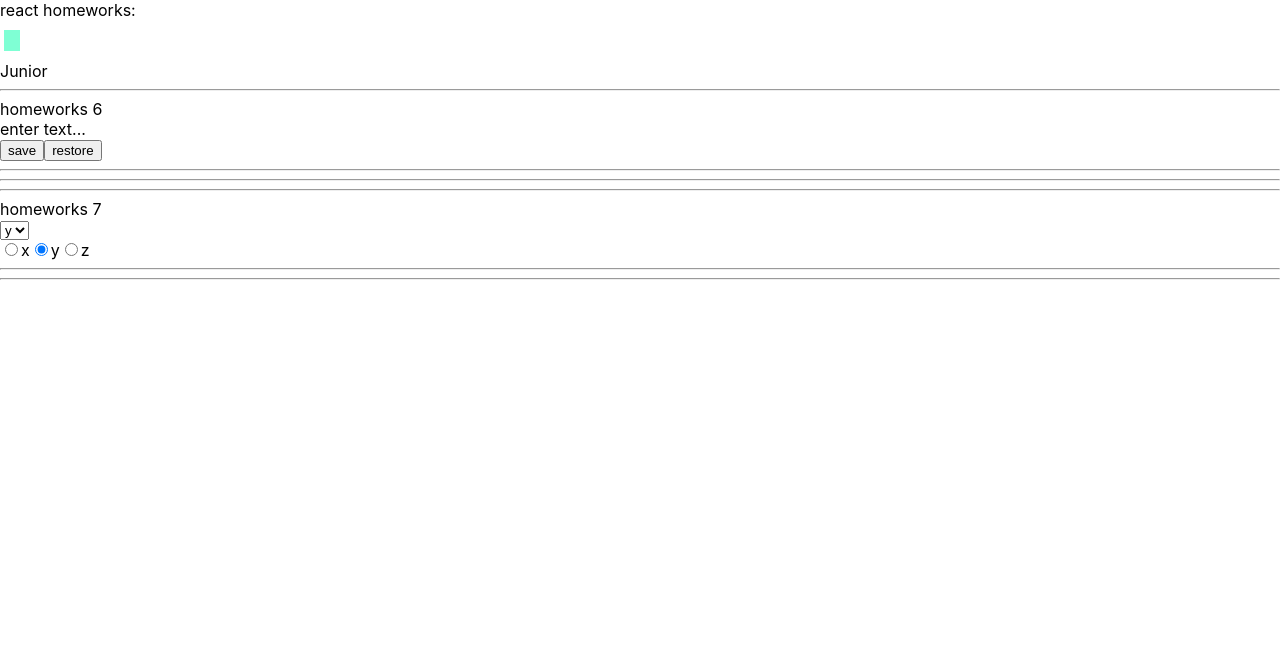
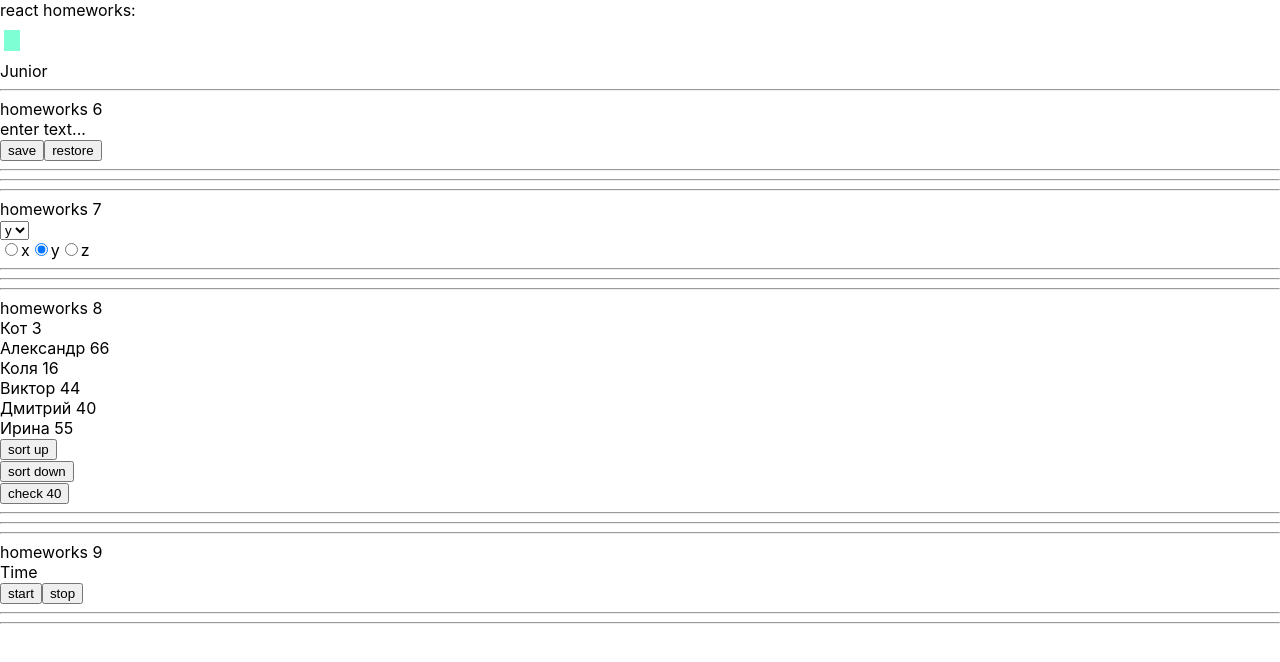
Before and after one commit to mskuratova/homeworksN, a React (Create React App) app: page /#/junior in a window 1280 px wide. Shown: the top 662 px of the page. Built offline with nearby package versions, Linux system fonts and the light colour scheme.

Commit message:
8 урок

```diff
--- a/src/p2-homeworks/h5/pages/Junior.tsx
+++ b/src/p2-homeworks/h5/pages/Junior.tsx
@@ -1,6 +1,8 @@
 import React from 'react'
 import HW6 from "../../h6/HW6";
 import HW7 from "../../h7/HW7";
+import HW8 from "../../h8/HW8";
+import HW9 from "../../h9/HW9";
 
 function Junior() {
     return (
@@ -8,6 +10,8 @@ function Junior() {
             Junior
             <HW6/>
             <HW7/>
+            <HW8/>
+            <HW9/>
 
         </div>
     )
--- a/src/p2-homeworks/h8/HW8.tsx
+++ b/src/p2-homeworks/h8/HW8.tsx
@@ -2,9 +2,13 @@ import React, {useState} from 'react'
 import {homeWorkReducer} from './bll/homeWorkReducer'
 import SuperButton from '../h4/common/c2-SuperButton/SuperButton'
 
-// export type UserType =
+export type UserType ={
+    _id:number
+    name: string
+    age: number
+}
 
-const initialPeople = [
+const initialPeople:UserType[] = [
     {_id: 0, name: 'Кот', age: 3},
     {_id: 1, name: 'Александр', age: 66},
     {_id: 2, name: 'Коля', age: 16},
@@ -14,16 +18,17 @@ const initialPeople = [
 ]
 
 function HW8() {
-    const [people, setPeople] = useState<any>(initialPeople) // need to fix any
-
-    // need to fix any
-    const finalPeople = people.map((p: any) => (
+    const [people, setPeople] = useState<UserType[]>(initialPeople)
+    const finalPeople = people.map((p: UserType) => (
         <div key={p._id}>
-            some name, age
+            <span>{p.name} </span>
+            {p.age}
         </div>
     ))
 
     const sortUp = () => setPeople(homeWorkReducer(initialPeople, {type: 'sort', payload: 'up'}))
+    const sortDown = () => setPeople(homeWorkReducer(initialPeople, {type: 'sort', payload: 'down'}))
+    const chek40 = () => setPeople(homeWorkReducer(initialPeople, {type: 'check', payload: 40}))
 
     return (
         <div>
@@ -34,8 +39,8 @@ function HW8() {
             {finalPeople}
 
             <div><SuperButton onClick={sortUp}>sort up</SuperButton></div>
-            <div>sort down</div>
-            check 18
+            <div><SuperButton onClick={sortDown}>sort down</SuperButton></div>
+            <div><SuperButton onClick={chek40}>check 40</SuperButton></div>
 
             <hr/>
             {/*для личного творчества, могу проверить*/}
--- a/src/p2-homeworks/h8/bll/homeWorkReducer.ts
+++ b/src/p2-homeworks/h8/bll/homeWorkReducer.ts
@@ -1,12 +1,20 @@
-export const homeWorkReducer = (state: any, action: any): any => { // need to fix any
+import {UserType} from "../HW8";
+
+type ActionType = {type:'sort', payload: 'up'| 'down'} | {type:'check', payload: number}
+
+export const homeWorkReducer = (state: UserType[], action: ActionType): UserType[] => {
     switch (action.type) {
         case 'sort': {
-            // need to fix
-            return state
+            const stateN = [...state].sort((a, b) => {
+                if (a.name > b.name) return 1
+                else if (a.name < b.name) return -1
+                else return 0
+            })
+
+            return action.payload === 'up' ? stateN : stateN.reverse()
         }
         case 'check': {
-            // need to fix
-            return state
+             return state.filter(a => a.age >= action.payload )
         }
         default: return state
     }
```
Also changed, not shown: 1 other file (tests, documents, lock files or other folders).
